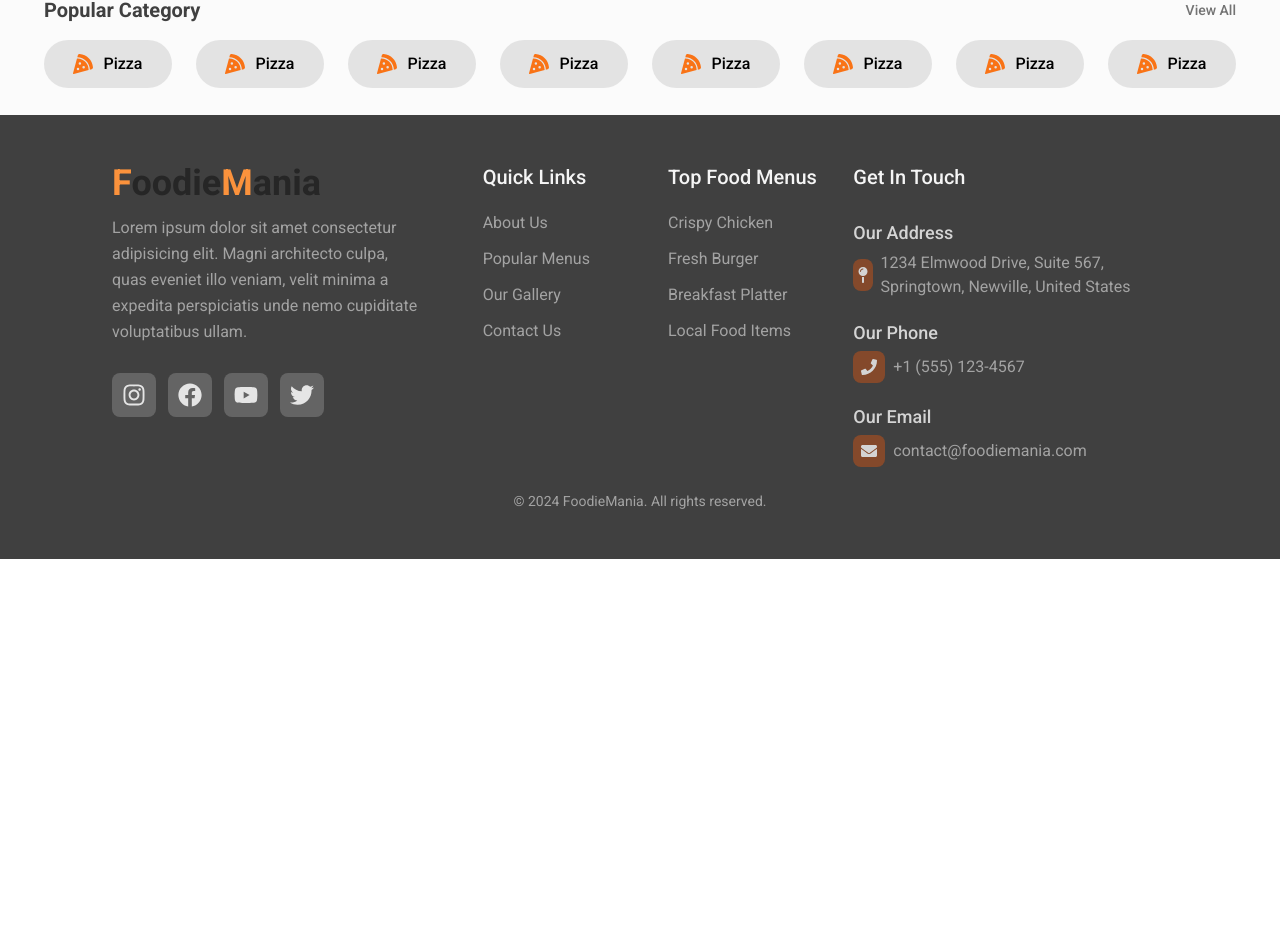
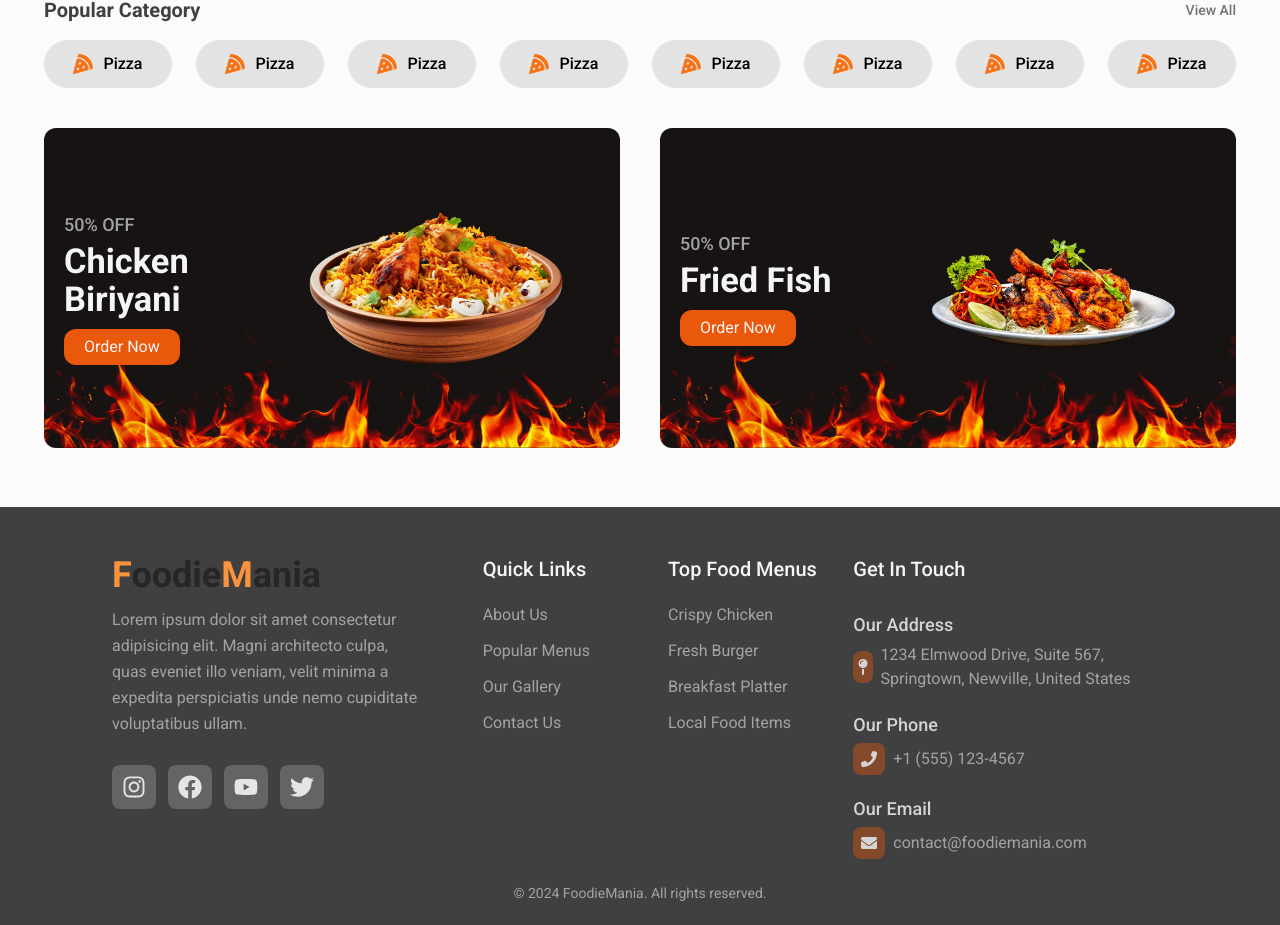
Before and after one commit to Akhileshpookkuttiyil/FoodApp, a React (Vite) app: page / in a window 1280 px wide. Shown: the part 1196-2121 px from the top of the page. Before the commit the page ends 1755 px from the top, so only its background shows below. Built offline with nearby package versions, Linux system fonts and the light colour scheme.

Commit message:
added OfferPage Component

```diff
--- a/src/Pages/Home/Home.jsx
+++ b/src/Pages/Home/Home.jsx
@@ -2,7 +2,7 @@ import Banner from "./Banner/Banner";
 import Category from "./Category/Category";
 import Hero from "./Hero/Hero";
 // import Menu from "./Menu/Menu";
-// import Offer from "./Offer/Offer";
+import Offer from "./Offer/Offer";
 
 const Home = () => {
   return (
@@ -10,8 +10,8 @@ const Home = () => {
       <Hero />
       <Banner />
       <Category />
-      {/* <Offer />
-      <Menu/> */}
+      <Offer />
+      {/* <Menu/> */}
     </div>
   );
 };
--- a/src/Pages/Home/Offer/Offer.jsx
+++ b/src/Pages/Home/Offer/Offer.jsx
@@ -0,0 +1,64 @@
+import BiriyaniImg from "../../../assets/img/hero3.png";
+import FriedFishImg from "../../../assets/img/hero5.png";
+
+const Offer = () => {
+  return (
+    <div className="w-full lg:px-11 md:px-10 sm:px-2 px-4 pb-8">
+      <div className="grid md:grid-cols-2 grid-cols-1 gap-10">
+        {/* Offer 1 */}
+        <div className="w-full md:h-[40vh] sm:h-[30vh] h-[25vh] md:p-5 p-2 flex items-center justify-center bg-gradient-to-tr from-neutral-900 to-transparent rounded-xl offer_bg">
+          <div className="w-full h-full flex items-center gap-6 rounded-xl overflow-hidden">
+            <div className="w-[40%] space-y-2.5">
+              <div className="space-y-1">
+                <h6 className="text-lg text-neutral-400 font-medium">
+                  50% OFF
+                </h6>
+                <h1 className="text-[2.15rem] text-neutral-100 font-bold leading-[1.1]">
+                  Chicken Biriyani
+                </h1>
+              </div>
+              <button className="lg:w-fit w-full px-5 py-1.5 rounded-xl text-base text-neutral-100 bg-orange-600 hover:bg-orange-700 transition duration-300">
+                Order Now
+              </button>
+            </div>
+            <div className="w-[50%] h-auto group">
+              <img
+                src={BiriyaniImg}
+                alt="Chicken Biriyani Offer"
+                className="w-full aspect-square object-contain object-center group-hover:scale-[1.14] group-hover:-rotate-12 ease-in-out duration-300"
+              />
+            </div>
+          </div>
+        </div>
+
+        {/* Offer 2 */}
+        <div className="w-full md:h-[40vh] sm:h-[30vh] h-[25vh] md:p-5 p-2 flex items-center justify-center bg-gradient-to-tr from-neutral-900 to-transparent rounded-xl offer_bg">
+          <div className="w-full h-full flex items-center gap-6 rounded-xl overflow-hidden">
+            <div className="w-[40%] space-y-2.5">
+              <div className="space-y-1">
+                <h6 className="text-lg text-neutral-400 font-medium">
+                  50% OFF
+                </h6>
+                <h1 className="text-[2.15rem] text-neutral-100 font-bold leading-[1.1]">
+                  Fried Fish
+                </h1>
+              </div>
+              <button className="lg:w-fit w-full px-5 py-1.5 rounded-xl text-base text-neutral-100 bg-orange-600 hover:bg-orange-700 transition duration-300">
+                Order Now
+              </button>
+            </div>
+            <div className="w-[50%] h-auto group">
+              <img
+                src={FriedFishImg}
+                alt="Fried Fish Offer"
+                className="w-full aspect-square object-contain object-center group-hover:scale-[1.14] group-hover:-rotate-12 ease-in-out duration-300"
+              />
+            </div>
+          </div>
+        </div>
+      </div>
+    </div>
+  );
+};
+
+export default Offer;
```
